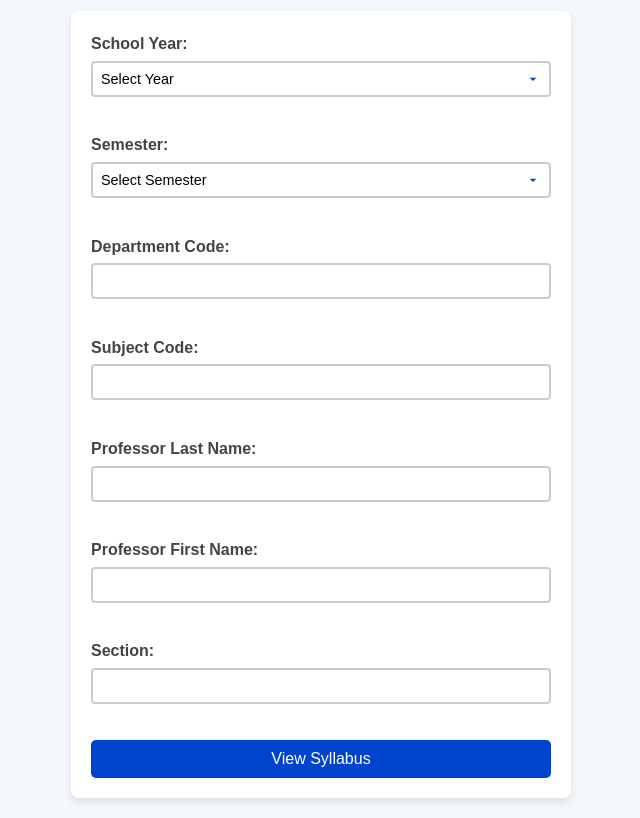
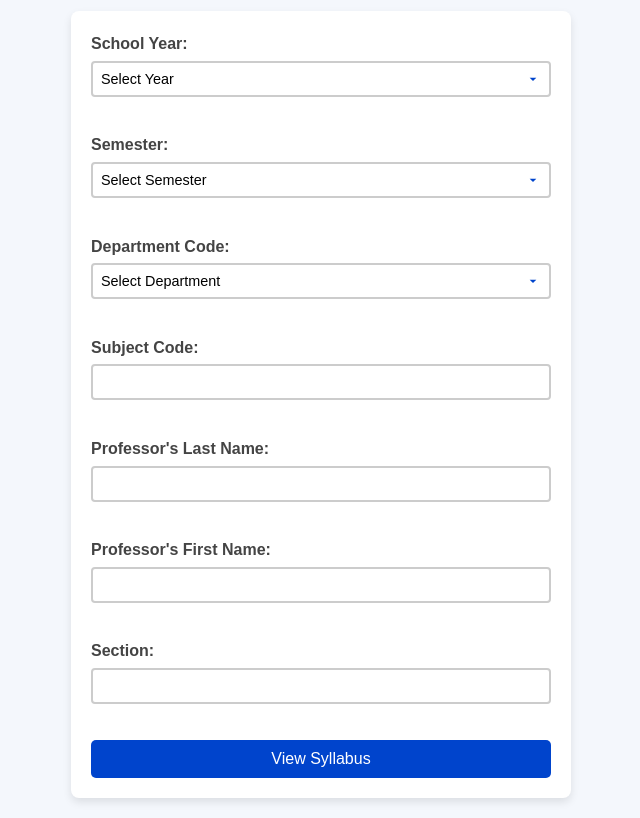
Before and after one commit to clarkkentmateo/syllabusviewer, a plain HTML site: page index.html in a window 1280 px wide. Shown: the part 85-903 px from the top of the page, without its empty margins (319-959 px from the left). Drawn offline with Linux system fonts and the light colour scheme.

Commit message:
Update index.html

```diff
--- a/index.html
+++ b/index.html
@@ -9,16 +9,16 @@
 <body>
     <h1>Find Your Course Syllabus</h1>
     <form id="syllabusForm">
-        <label for="schoolYear">School Year:</label>
+        <label for="schoolYear" class="required">School Year:</label>
         <select id="schoolYear" name="schoolYear" required>
             <option value="" disabled selected>Select Year</option>
+            <option value="2021">2021-2022</option>
             <option value="2022">2022-2023</option>
             <option value="2023">2023-2024</option>
             <option value="2024">2024-2025</option>
-            <!-- Add more years as needed -->
         </select><br><br>
 
-        <label for="semester">Semester:</label>
+        <label for="semester" class="required">Semester:</label>
         <select id="semester" name="semester" required>
             <option value="" disabled selected>Select Semester</option>
             <option value="1">First Semester</option>
@@ -26,19 +26,63 @@
             <option value="0">Intersession</option>
         </select><br><br>
 
-        <label for="depCode">Department Code:</label>
-        <input type="text" id="depCode" name="depCode" required><br><br>
+        <label for="depCode" class="required">Department Code:</label>
+        <select id="depCode" name="depCode" required>
+            <option value="" disabled selected>Select Department</option>
+            <option value="BIO">BIO - Biology</option>
+            <option value="CH">CH - Chemistry</option>
+            <option value="CHN">CHN - Chinese Studies Program</option>
+            <option value="COM">COM - Communication</option>
+            <option value="CEPP">CEPP - Department of Catholic Education Philosophy and Practice</option>
+            <option value="CPA">CPA - Department of Curriculum, Pedagogy and Assessment</option>
+            <option value="ELM">ELM - Department of Educational Leadership and Management</option>
+            <option value="DS">DS - Development Studies Program</option>
+            <option value="EC">EC - Economics</option>
+            <option value="ED">ED - Education</option>
+            <option value="ECE">ECE - Electronics, Computer, and Communications Engineering</option>
+            <option value="EN">EN - English</option>
+            <option value="ES">ES - Environmental Science</option>
+            <option value="EU">EU - European Studies</option>
+            <option value="FIL">FIL - Filipino</option>
+            <option value="FAA">FAA - Finance and Accounting</option>
+            <option value="FA">FA - Fine Arts</option>
+            <option value="HSP">HSP - Health Sciences Program</option>
+            <option value="HI">HI - History</option>
+            <option value="SOHUM">SOHUM - Humanities</option>
+            <option value="DISCS">DISCS - Information Systems and Computer Science</option>
+            <option value="INTAC">INTAC - Introduction to Ateneo Culture and Traditions</option>
+            <option value="IS">IS - Interdisciplinary Studies Department</option>
+            <option value="JSP">JSP - Japanese Studies Program</option>
+            <option value="KSP">KSP - Korean Studies Program</option>
+            <option value="LAS">LAS - Leadership and Strategy</option>
+            <option value="MAL">MAL - Marketing and Law</option>
+            <option value="MA">MA - Mathematics</option>
+            <option value="ML">ML - Modern Languages</option>
+            <option value="NSTP (ADAST)">NSTP (ADAST) - National Service Training Program (ADAST)</option>
+            <option value="NSTP (OSCI)">NSTP (OSCI) - National Service Training Program (OSCI)</option>
+            <option value="PH">PH - Philosophy</option>
+            <option value="PE">PE - Physical Education</option>
+            <option value="PS">PS - Physics</option>
+            <option value="POS">POS - Political Science</option>
+            <option value="PSY">PSY - Psychology</option>
+            <option value="QMIT">QMIT - Quantitative Methods and Information Technology</option>
+            <option value="SB">SB - Science Block</option>
+            <option value="SOCSCI">SOCSCI - Social Sciences</option>
+            <option value="SA">SA - Sociology/Anthropology</option>
+            <option value="TH">TH - Theology</option>
+            <option value="TMP">TMP - Theology and Ministry Program</option>
+        </select><br><br>
 
-        <label for="subCode">Subject Code:</label>
+        <label for="subCode" class="required">Subject Code:</label>
         <input type="text" id="subCode" name="subCode" required><br><br>
 
-        <label for="pLast">Professor Last Name:</label>
+        <label for="pLast" class="required">Professor's Last Name:</label>
         <input type="text" id="pLast" name="pLast" required><br><br>
 
-        <label for="pFirst">Professor First Name:</label>
+        <label for="pFirst" class="required">Professor's First Name:</label>
         <input type="text" id="pFirst" name="pFirst" required><br><br>
 
-        <label for="section">Section:</label>
+        <label for="section" class="required">Section:</label>
         <input type="text" id="section" name="section" required><br><br>
 
         <button type="button" id="generateSyllabus">View Syllabus</button>
@@ -52,11 +96,17 @@
             const depCode = document.getElementById("depCode").value;
             const subCode = document.getElementById("subCode").value;
             const pLast = document.getElementById("pLast").value;
-            const pFirst = document.getElementById("pFirst").value.charAt(0);
+            const pFirst = document.getElementById("pFirst").value;
             const section = document.getElementById("section").value;
 
-            // Construct URL with parameters in specified format
-            const syllabusUrl = `https://aisis.ateneo.edu/syllabi/${encodeURIComponent(schoolYear)}/${encodeURIComponent(semester)}/CS-${encodeURIComponent(depCode)}-${encodeURIComponent(subCode)}-${encodeURIComponent(pLast)}_${encodeURIComponent(pFirst)}-${encodeURIComponent(section)}-${encodeURIComponent(schoolYear)}-${encodeURIComponent(semester)}.pdf`;
+            // Check if all fields are filled
+            if (!schoolYear || !semester || !depCode || !subCode || !pLast || !pFirst || !section) {
+                alert("Please fill in all fields.");
+                return; // Stop execution if fields are not filled
+            }
+
+            // Convert values to uppercase and remove spaces from subject code
+            const syllabusUrl = `https://aisis.ateneo.edu/syllabi/${encodeURIComponent(schoolYear)}/${encodeURIComponent(semester)}/CS-${encodeURIComponent(depCode)}-${encodeURIComponent(subCode.replace(/\s+/g, ''))}-${encodeURIComponent(pLast)}_${encodeURIComponent(pFirst.charAt(0).toUpperCase())}-${encodeURIComponent(section)}-${encodeURIComponent(schoolYear)}-${encodeURIComponent(semester)}.pdf`;
 
             // Open the syllabus link in a new tab
             window.open(syllabusUrl, '_blank');
```
